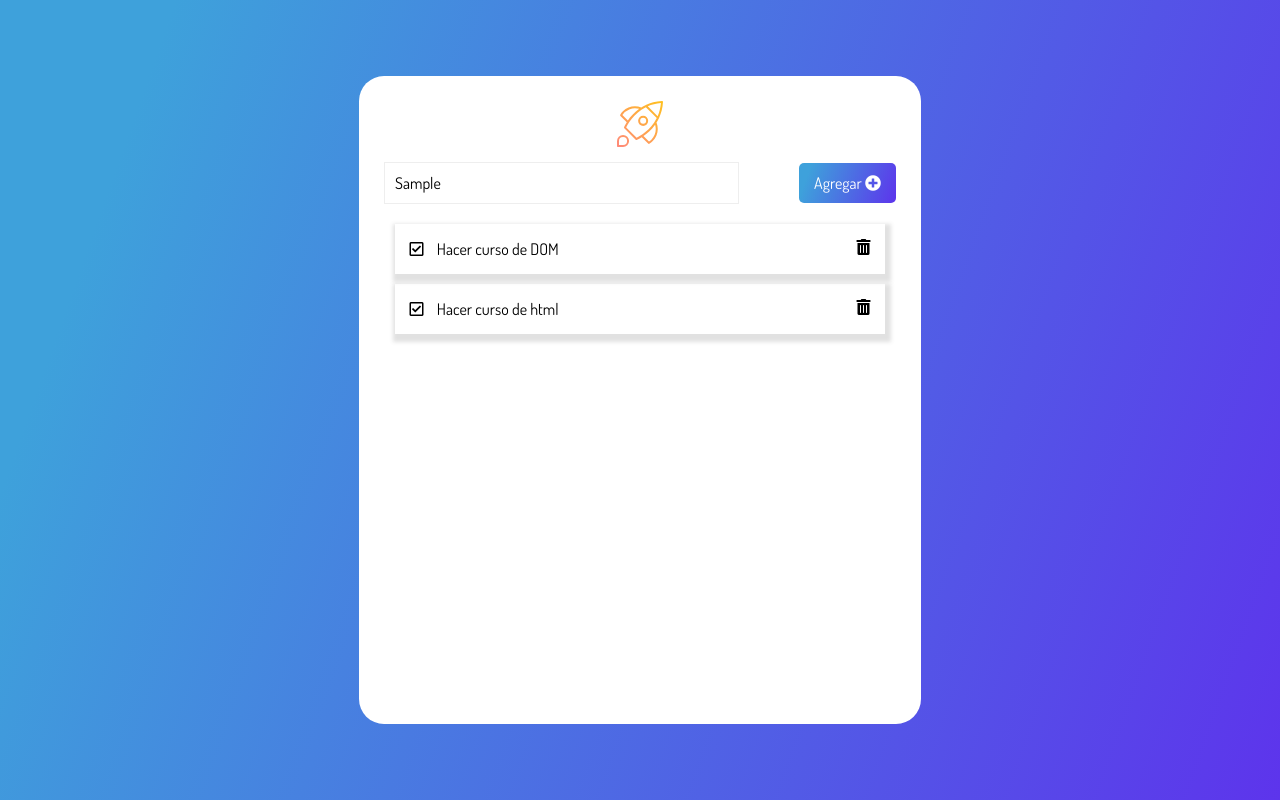
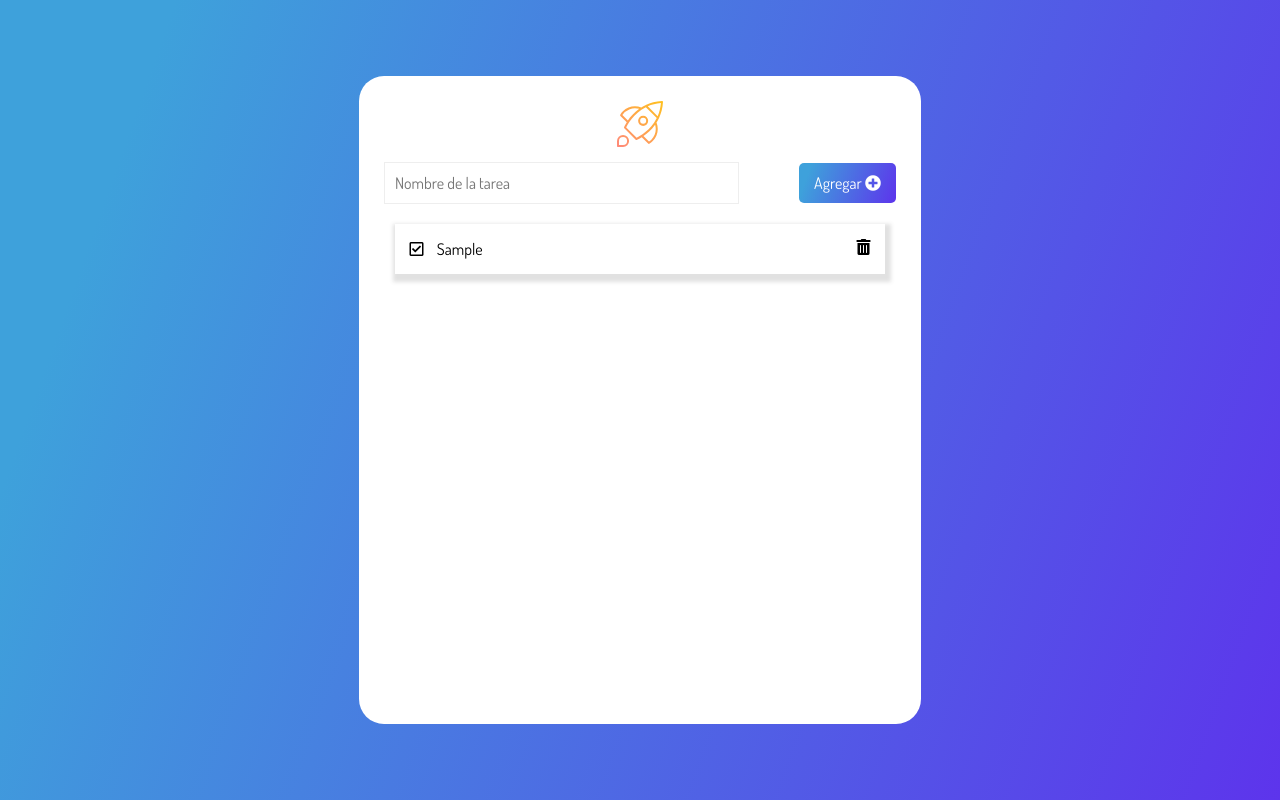
Before and after one commit to jolivaresh/1821-manipulando-dom-con-js-proyecto_inicial, a plain HTML site: page index.html in a window 1280 px wide. Both pictures are taken after typing "Sample" into the empty fields and a click on the button "Agregar". Drawn offline with Linux system fonts and the light colour scheme.

Commit message:
clase03 completada

```diff
--- a/index.html
+++ b/index.html
@@ -36,21 +36,7 @@
             </button>
           </form>
         </div>
-        <ul class="cardsList">
-          <li class="card">
-            <div>
-              <i class="far fa-check-square icon"></i>
-              <span class="task">Hacer curso de DOM</span>
-            </div>
-            <i class="fas fa-trash-alt trashIcon icon"></i>
-          </li>
-          <li class="card">
-            <div>
-              <i class="far fa-check-square icon"></i>
-              <span class="task">Hacer curso de html</span>
-            </div>
-            <i class="fas fa-trash-alt trashIcon icon"></i>
-          </li>
+        <ul class="cardsList" data-list>
         </ul>
       </div>
     </main>
--- a/script.js
+++ b/script.js
@@ -3,12 +3,32 @@ const btn = document.querySelector("[data-form-btn]");
 const createTask = (evento) => {
     evento.preventDefault();
     const input = document.querySelector("[data-form-input]");
-    console.log(input.value);
-}
+    const value = input.value;
+    const list = document.querySelector("[data-list]")
+    const task = document.createElement("li");
+    task.classList.add("card"); // agrega una clase a un elemento HTML
+    input.value = "";
+    const content = `<div>
+         <i class="far fa-check-square icon"></i>
+         <span class="task">${value}</span>
+        </div>
+        <i class="fas fa-trash-alt trashIcon icon"></i>`;
+        task.innerHTML = content; // Agrega contenido al HTML
+
+        list.appendChild(task) // agrega un elemento hijo al HTML
+
+        console.log(content);
+};
 
 console.log(btn);
 
+// Arrow functions o funciones anonimas
 btn.addEventListener("click", createTask);
+
+/* Utilizar el método
+addEventListener para escuchar eventos de un elemento
+evento.preventDefault Prevenir el comportamiento patrón del formulario
+ */
 
 //listener (evento)
 /*btn.addEventListener("click", function (evento) {
```
